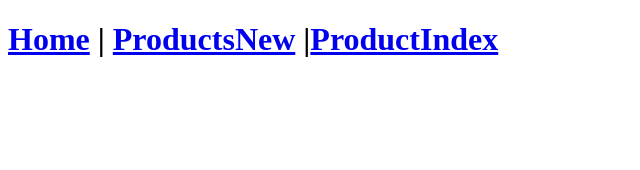
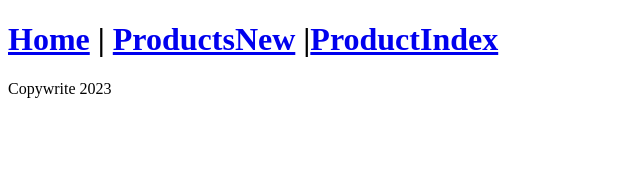
Before and after one commit to marloboyer/practice-mini-capstone-frontend, a React (Vite) app: page / in a window 1280 px wide. Shown: the top 170 px of the page, without its empty margins (0-640 px from the left). Built offline with nearby package versions, Linux system fonts and the light colour scheme.

Commit message:
Added footer with copywrite and year

```diff
--- a/src/App.jsx
+++ b/src/App.jsx
@@ -1,7 +1,7 @@
 function Header() {
   return (
     <h1>
-      <a href="#">Home</a> | <a href="post_new">ProductsNew</a> |<a href="post_index">ProductIndex</a>
+      <a href="#">Home</a> | <a href="products_new">ProductsNew</a> |<a href="products_index">ProductIndex</a>
     </h1>
   );
 }
@@ -13,7 +13,7 @@ function ProductsIndex() {}
 function Footer() {
   return (
     <footer>
-      <p></p>
+      <p> Copywrite 2023 </p>
     </footer>
   );
 }
```
